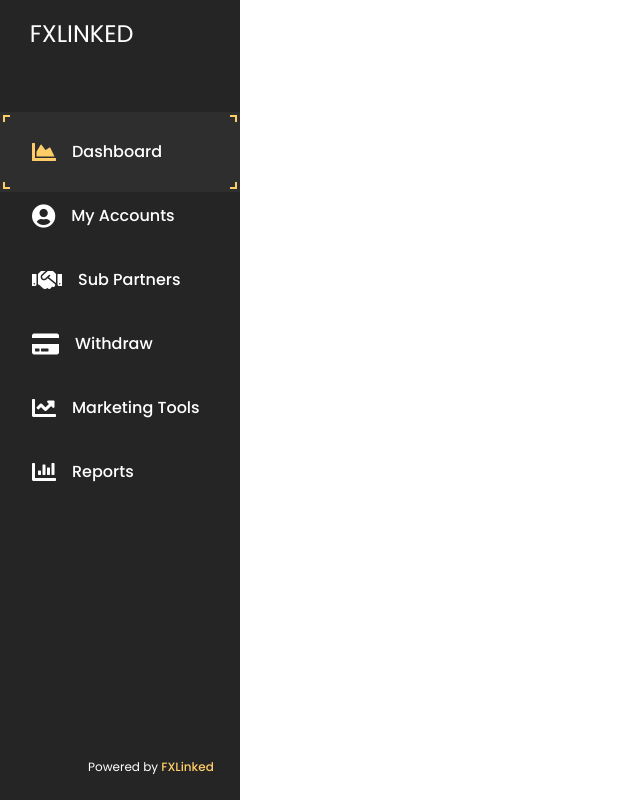
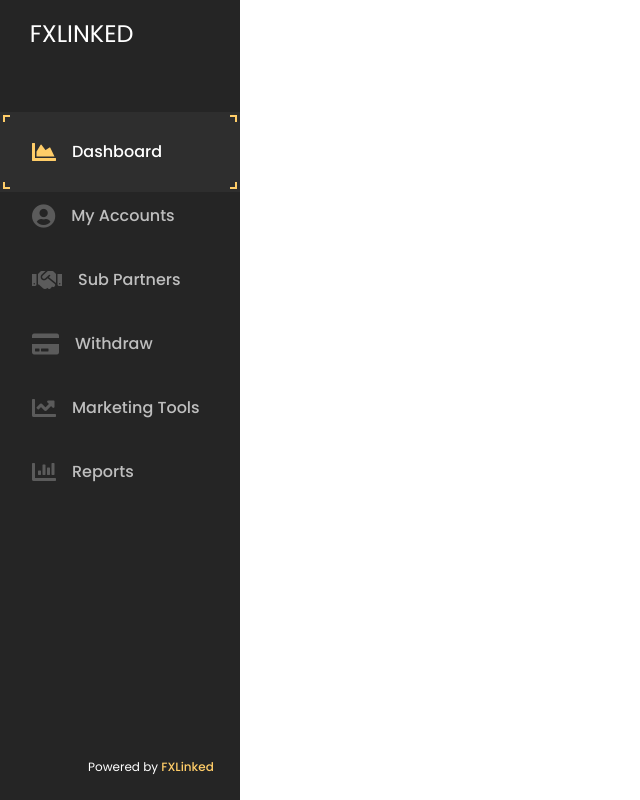
Before and after one commit to bfgonzalez/uxdev-challenge, a React (Create React App) app in the folder uxdev-week1/: page / in a window 1280 px wide. Shown: the whole page, without its empty margins (0-640 px from the left). Built offline with nearby package versions, Linux system fonts and the light colour scheme.

Commit message:
adjusted opacity for better emphasis on selected item

```diff
--- a/uxdev-week1/src/Navigation/Navigation.css
+++ b/uxdev-week1/src/Navigation/Navigation.css
@@ -29,10 +29,12 @@
   margin: auto;
   cursor: pointer;
   margin-top: 3rem;
+  opacity: 0.7;
 }
 
 .nav-section:first-of-type {
   background: #2E2E2E;
+  opacity: 1;
 }
 
 .nav-section:first-of-type::before {
@@ -104,6 +106,7 @@
   font-size: 1.5rem;
   line-height: 5rem;
   float: left;
+  color: #727272;
 }
 
 .fa-chart-area {
```
